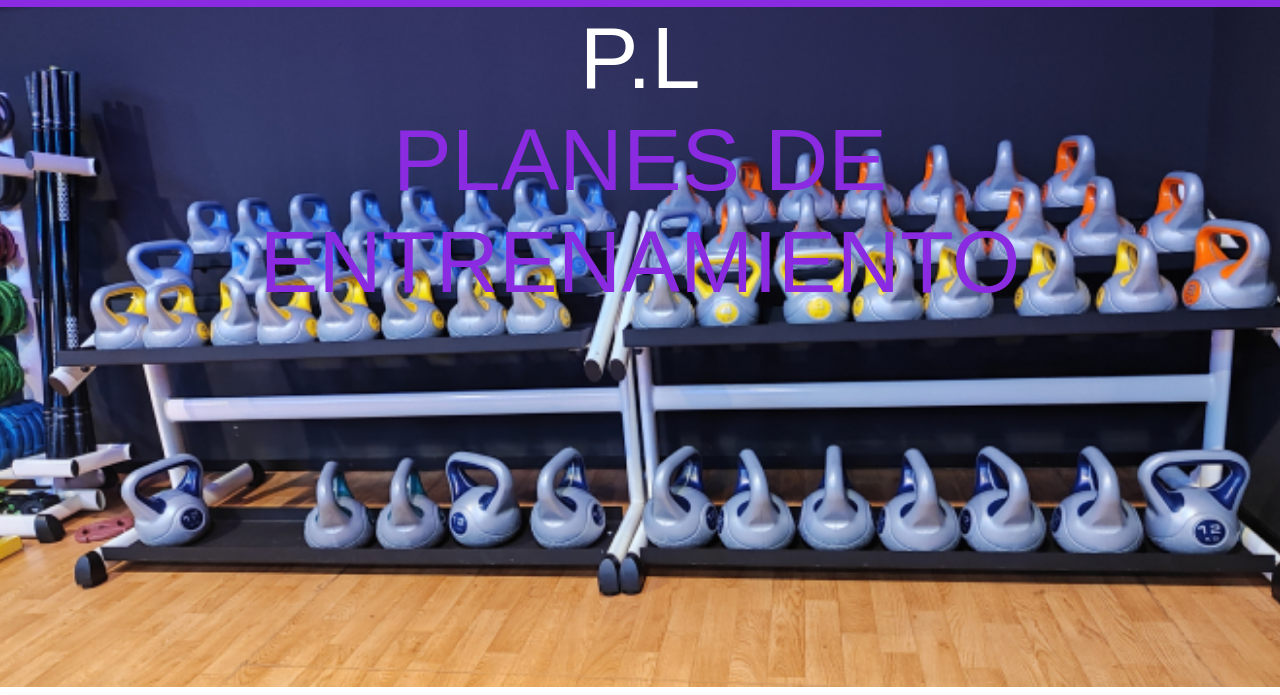
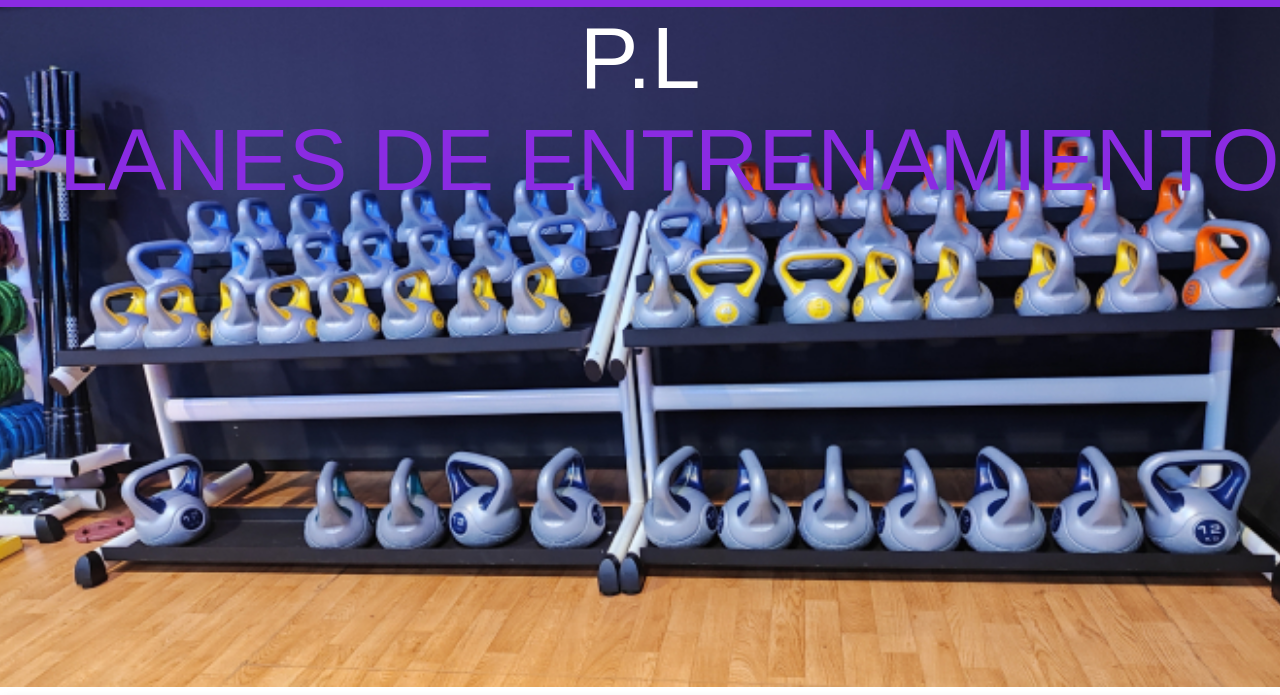
Before and after one commit to Paulini1713/P.L-PLAN-Proyecto, a plain HTML site: page planes.html in a window 1280 px wide. Shown: the part 96-791 px from the top of the page. Drawn offline with Linux system fonts and the light colour scheme; a web font is replaced by a local one.

Commit message:
cambios en br

```diff
--- a/planes.html
+++ b/planes.html
@@ -56,7 +56,7 @@
     <main class="main">
         <div class="div-img">
         <!--Imagen principal-->
-            <h1 class="h1-plan">P.L <br> <span class="planes">PLANES DE <br> ENTRENAMIENTO</span></h1>
+            <h1 class="h1-plan">P.L <br> <span class="planes">PLANES DE ENTRENAMIENTO</span></h1>
             <!--Uso el br para hacer un salto en la frase para un cambio de línea-->
         </div>
 
```
